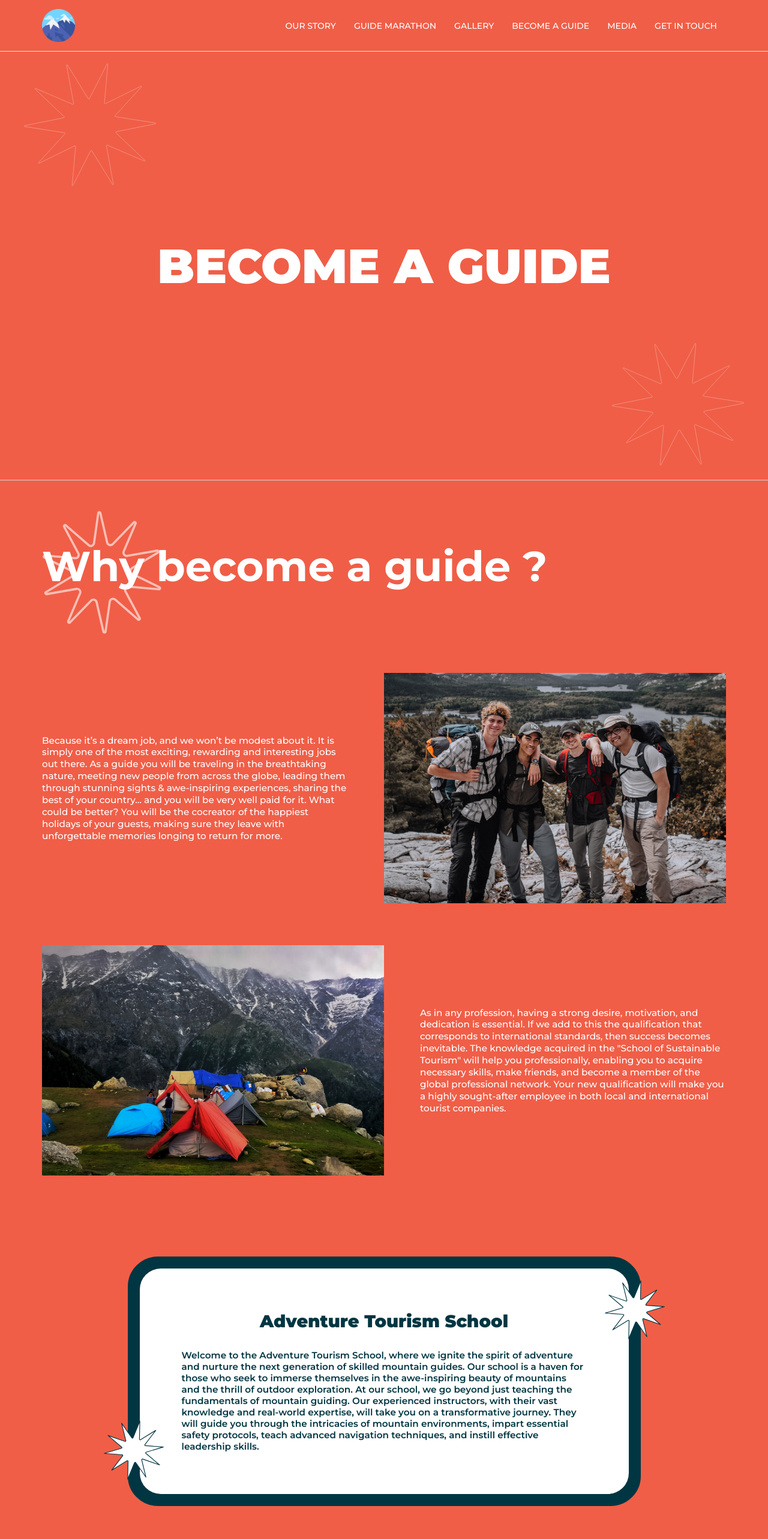
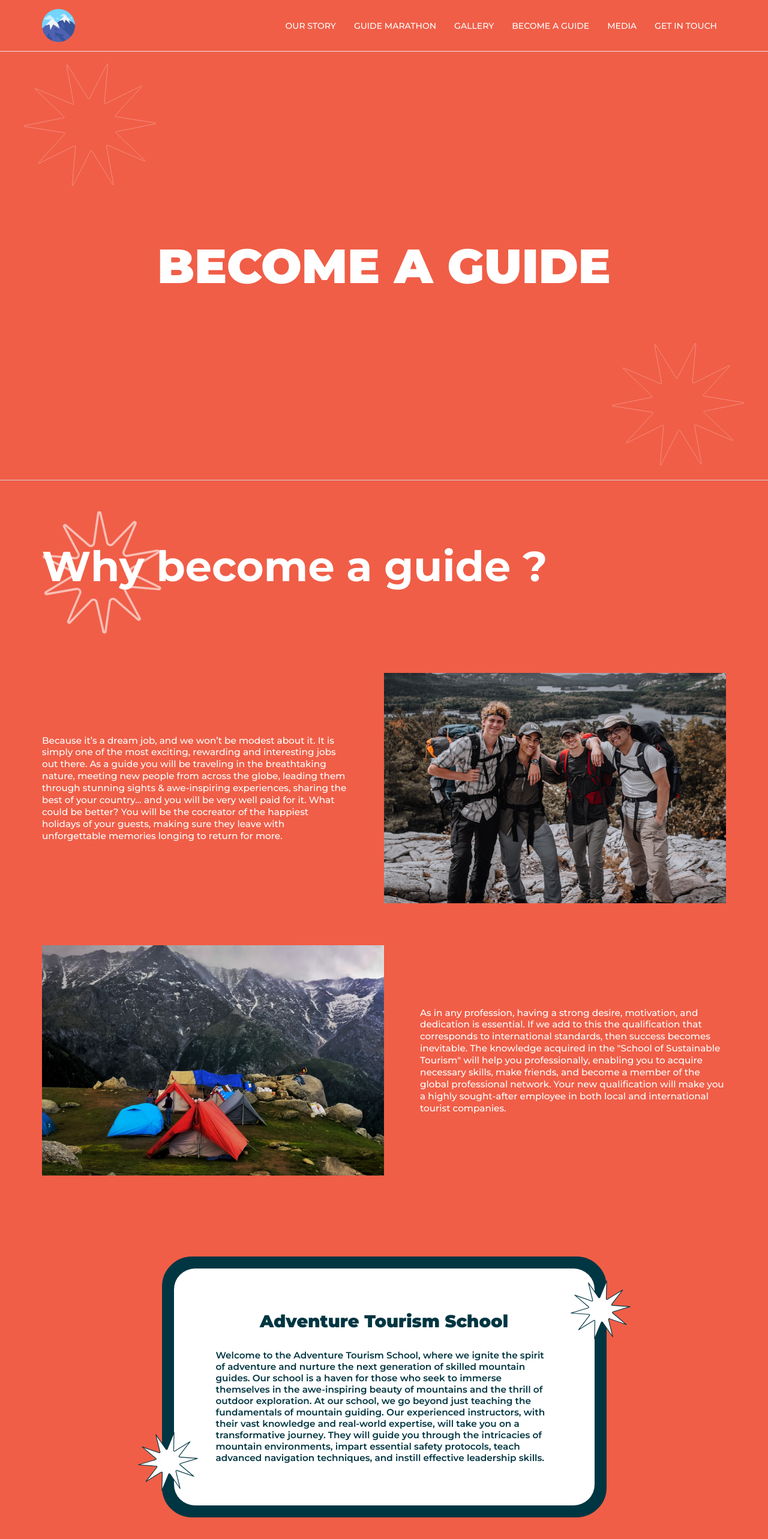
Before and after one commit to george1994grandmaster/mountain-guide, a React (Create React App) app: page /become-guide in a window 1280 px wide. Shown: the top 2566 px of the page at 60% size. Built offline with nearby package versions, Linux system fonts and the light colour scheme.

Commit message:
last update

```diff
--- a/src/assets/styles/become-guide.scss
+++ b/src/assets/styles/become-guide.scss
@@ -24,7 +24,7 @@
 }
 
 .certificate-text-container {
-  width: 75%;
+  width: 65%;
   margin: 0 auto;
 
   @media (max-width: 1100px) {
--- a/src/assets/styles/slider.scss
+++ b/src/assets/styles/slider.scss
@@ -170,16 +170,18 @@
 		margin-bottom: 20px;
 	}
 
-	@media (max-width: 1380px) {
+	@media (max-width: 1400px) {
 		margin-bottom: 10px;
 	}
 
 	@media (max-width: 1300px) {
 
+		//margin-bottom: 50px;
+
 		.image-layout-col {
 
 			img {
-				height: 35vw;
+				height: 33vw;
 			}
 		}
 	}
```
